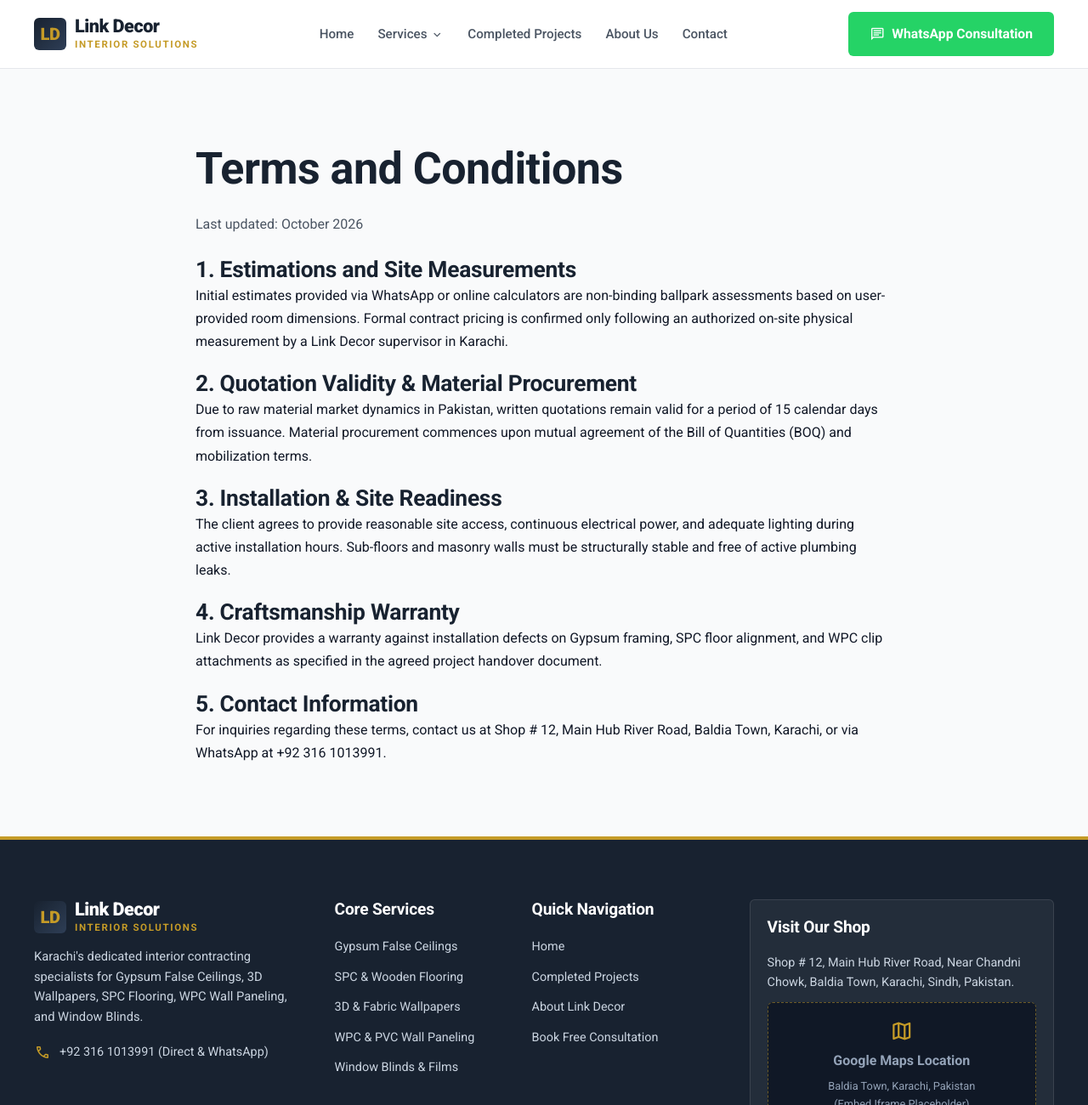
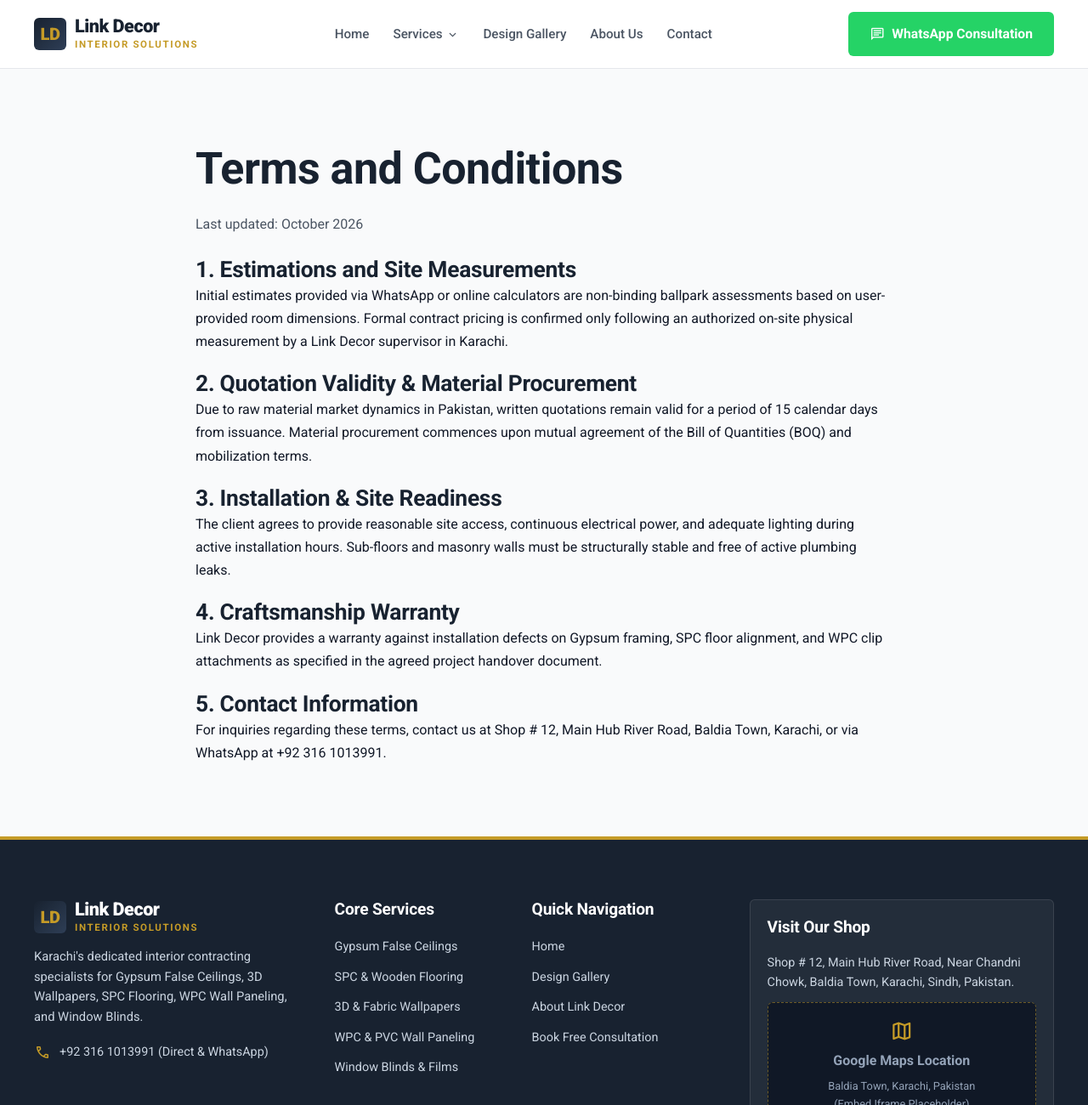
Before and after one commit to M-AmmarHamza/link-decor-interior-designing, a website built with Vite: page terms.html in a window 1280 px wide. Shown: the top 1300 px of the page at 85% size. Built offline with nearby package versions, Linux system fonts and the light colour scheme.

Commit message:
feat: rename and repurpose Completed Projects to Design Gallery & Catalogs

```diff
--- a/terms.html
+++ b/terms.html
@@ -36,7 +36,7 @@
               <li class="dropdown-item"><a href="/services/window-blinds">Window Blinds &amp; Films</a></li>
             </ul>
           </li>
-          <li><a href="/#portfolio" class="nav-link">Completed Projects</a></li>
+          <li><a href="/#portfolio" class="nav-link">Design Gallery</a></li>
           <li><a href="/about" class="nav-link">About Us</a></li>
           <li><a href="/contact" class="nav-link">Contact</a></li>
         </ul>
@@ -119,7 +119,7 @@
         <h4>Quick Navigation</h4>
         <ul class="footer-links">
           <li><a href="/">Home</a></li>
-          <li><a href="/#portfolio">Completed Projects</a></li>
+          <li><a href="/#portfolio">Design Gallery</a></li>
           <li><a href="/about">About Link Decor</a></li>
           <li><a href="/contact">Book Free Consultation</a></li>
         </ul>
```
Also changed, not shown: about.html (+2 -2 lines), contact.html (+2 -2 lines), index.html (+6 -6 lines), privacy-policy.html (+2 -2 lines), services.html (+2 -2 lines), services/ceilings.html (+2 -2 lines), services/flooring.html (+2 -2 lines), services/wall-paneling.html (+2 -2 lines), services/wallpapers.html (+2 -2 lines), services/window-blinds.html (+2 -2 lines).
